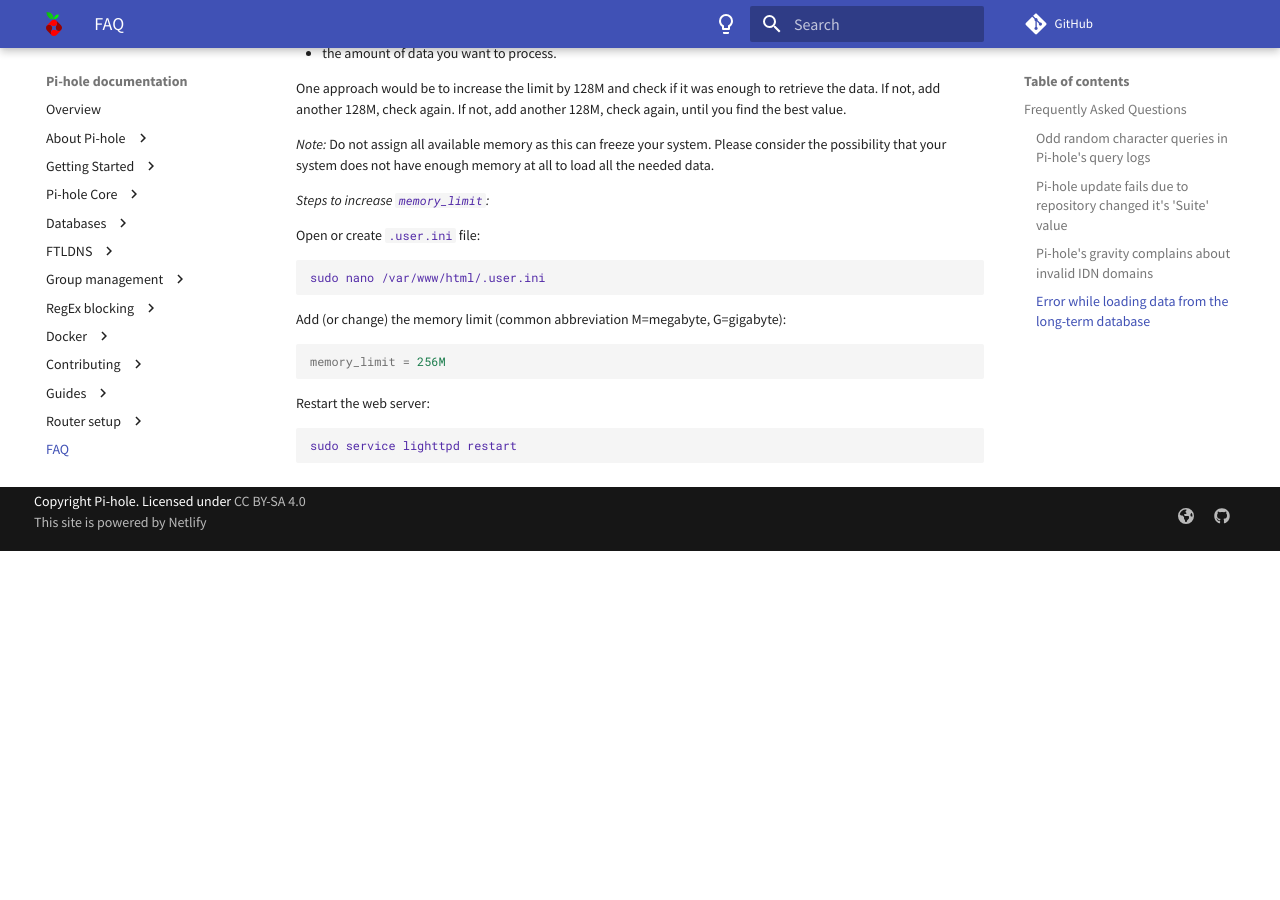
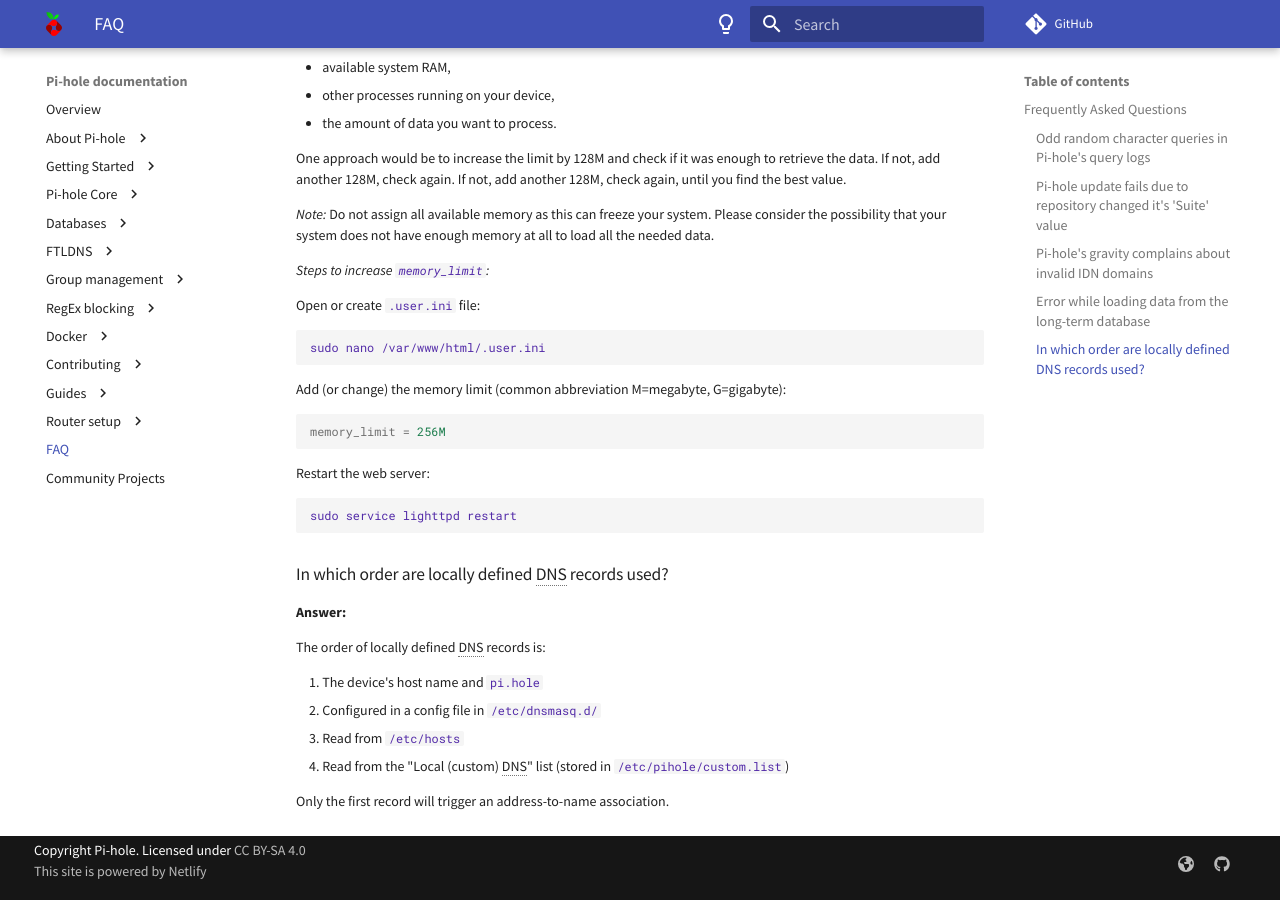
Before and after one commit to pi-hole/docs, an MkDocs documentation site: the page built from docs/main/faq.md, in a window 1280 px wide and 900 px high, scrolled down 1650 px. Built offline with MkDocs 1.6.1 and Material for MkDocs 9.7.7, drawn with Linux system fonts in a browser that asks for light colours; comment, search, counter and statistics services are not loaded; before the commit the page ends 2201 px from its top, so only the background shows below that; some of the changed text lies outside the part shown.

Commit message:
Update faq.md
Signed-off-by: Chris L <github@holosys.co.uk>

````diff
--- a/docs/main/faq.md
+++ b/docs/main/faq.md
@@ -1,6 +1,11 @@
 ## Frequently Asked Questions
 
 This is a collection of questions that were asked repeatedly on discourse or github.
+
+[Odd random character queries in Pi-hole's query logs](#odd-random-character-queries-in-pi-holes-query-logs)
+
+[In which order are locally defined DNS records used?](#in-which-order-are-locally-defined-dns-records-used)
+
 
 ### Odd random character queries in Pi-hole's query logs
 
@@ -105,3 +110,16 @@
 ```bash
 sudo service lighttpd restart
 ```
+
+### In which order are locally defined DNS records used?
+
+**Answer:**
+
+The order of locally defined DNS records is:
+
+1. The device's host name and `pi.hole`
+2. Configured in a config file in `/etc/dnsmasq.d/`
+3. Read from `/etc/hosts`
+4. Read from the "Local (custom) DNS" list (stored in `/etc/pihole/custom.list`)
+
+Only the first record will trigger an address-to-name association.
````
